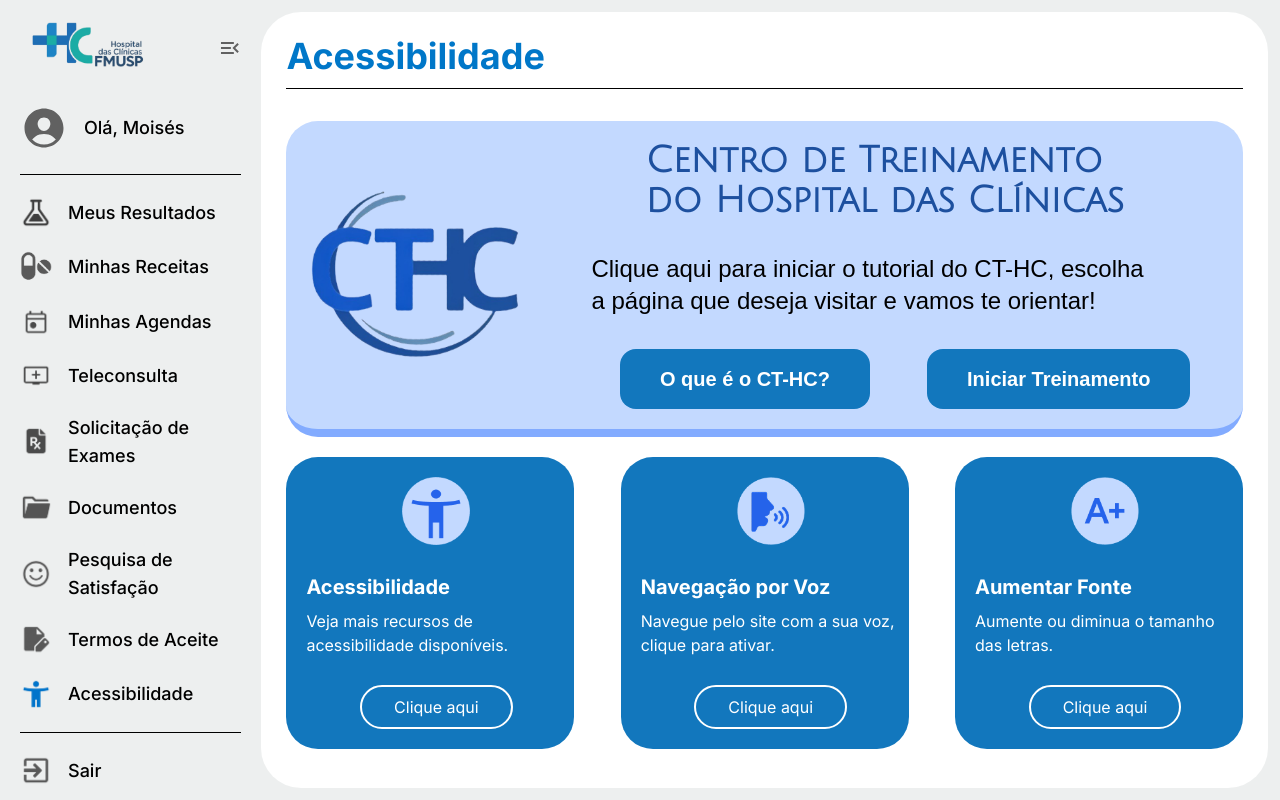
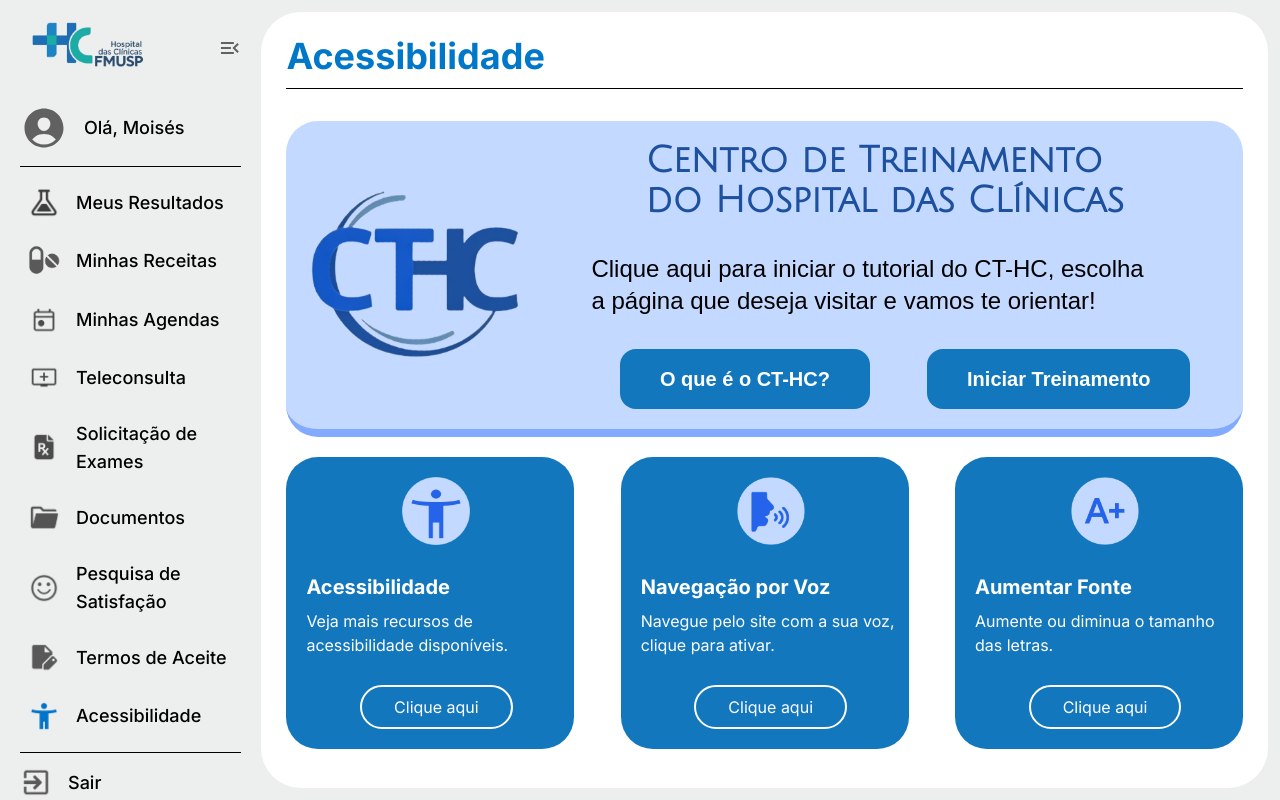
Before and after one commit to BSM-Challenge/ct-hc, a React (Vite) app: page /hc in a window 1280 px wide. Built offline with nearby package versions, Linux system fonts and the light colour scheme; a web font is replaced by a local one.

Commit message:
feat(HeaderHC): Adicionado hover nos link do menu

```diff
--- a/src/components/HC/HeaderHC/index.tsx
+++ b/src/components/HC/HeaderHC/index.tsx
@@ -48,7 +48,7 @@ export default function HeaderHC() {
 
           </figure>
 
-          <ul className="mt-2 flex flex-col gap-5.5 text-lg font-medium">
+          <ul className="mt-2 flex flex-col gap-3.5 text-lg font-medium">
             <li>
               <Link
                 to="/perfil"
@@ -64,7 +64,15 @@ export default function HeaderHC() {
 
             {menuItems.map((item) => (
               <li key={item.to}>
-                <Link to={item.to} className="flex gap-4 items-center">
+                <Link
+                  to={item.to}
+                  className="
+                    flex gap-4 items-center
+                    rounded-xl px-2 py-1.5
+                    transition-colors duration-300
+                    hover:bg-[var(--color-grey-hover)]
+                  "
+                >
                   <img src={item.icon} alt={item.label} className="w-8" />
                   {isOpen && <span>{item.label}</span>}
                 </Link>
```
